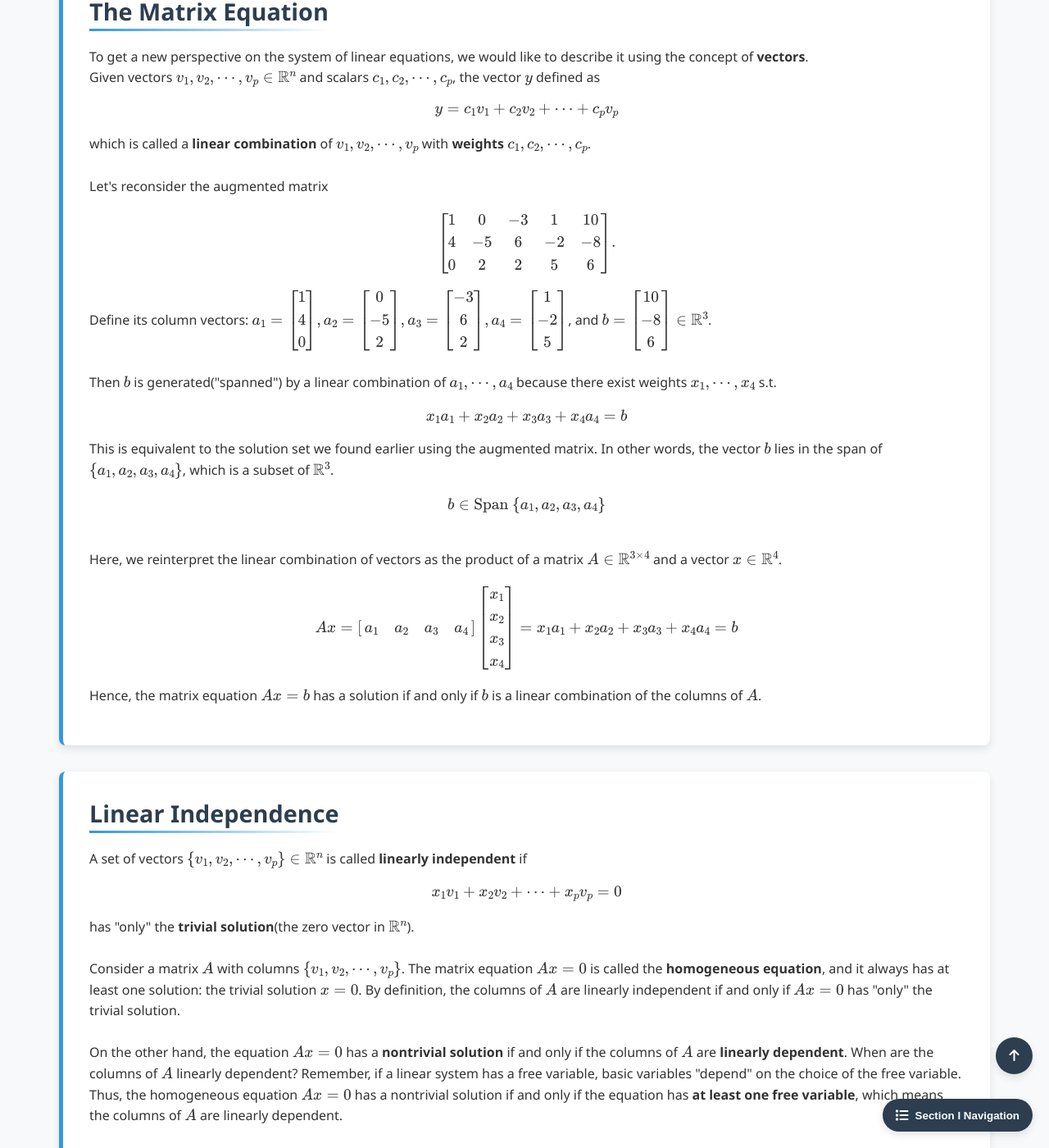
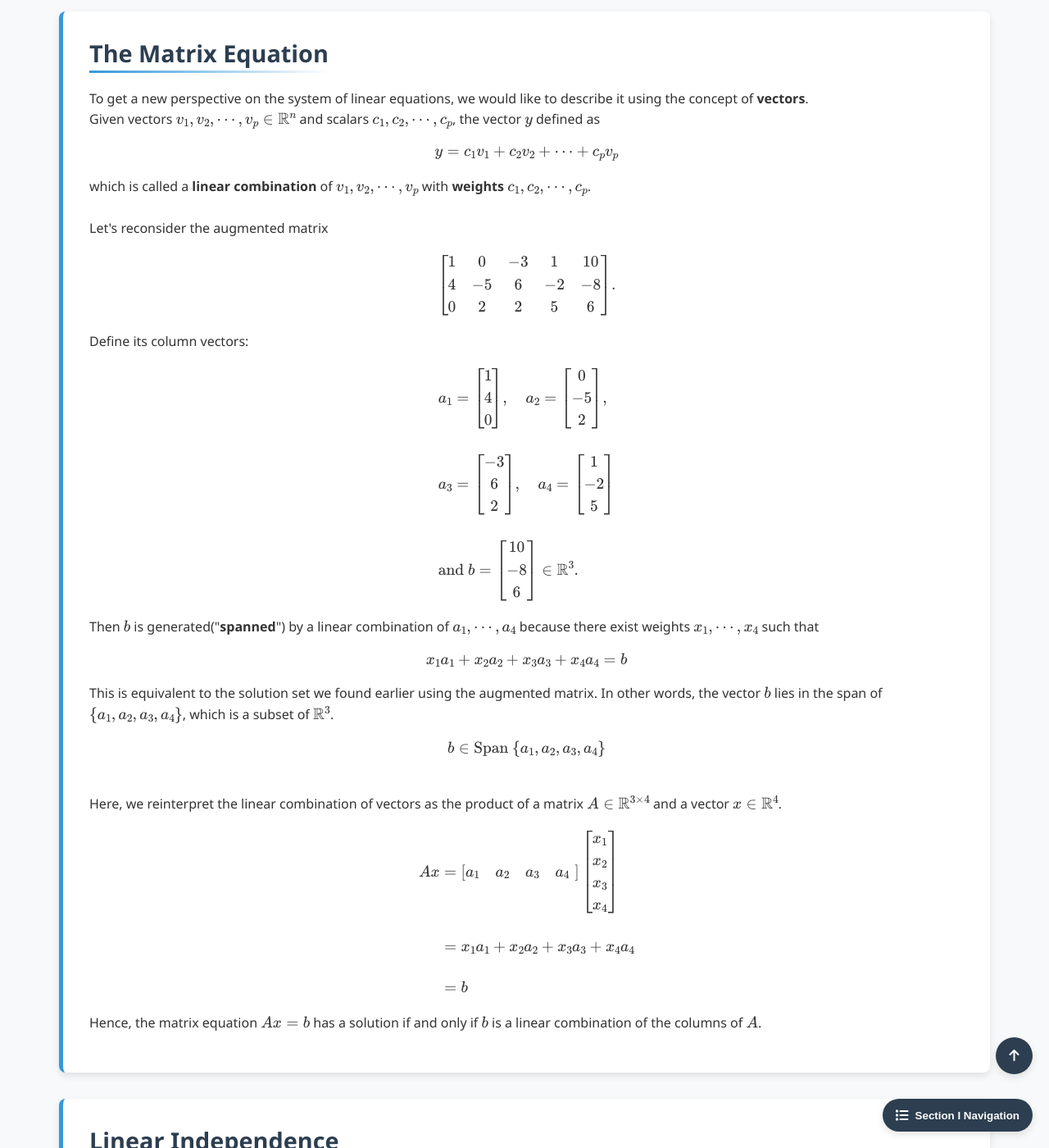
Before and after one commit to Yusukey01/yusukey01.github.io, a Jekyll site: the page built from Mathematics/Linear_algebra/linear_equations.html, in a window 1280 px wide and 1400 px high, scrolled down 3252 px. Shown: the whole window at 82% size. Built offline with Jekyll 4.4.1, drawn with Linux system fonts in a browser that asks for light colours; some of the changed text lies outside the part shown.

Commit message:
Updated Section 1-1

```diff
--- a/Mathematics/Linear_algebra/linear_equations.html
+++ b/Mathematics/Linear_algebra/linear_equations.html
@@ -125,7 +125,7 @@ uses_python: false
 
         <div class="topic-nav">
             <a href="#system">System of Linear Equations</a>
-            <a href="#m_eq">The Matrix Equation</a>
+            <a href="#m_eq">Matrix Equations</a>
             <a href="#independence">Linear Independence</a>
             <a href="#homo">Nonhomogeneous System vs Homogeneous System</a>
         </div>
@@ -136,7 +136,9 @@ uses_python: false
             <h2>System of Linear Equations</h2>
             <p>
             A <strong>linear equation</strong> can be expressed in the form
-            <strong>\[a_1x_1 + a_2x_2 + \cdots + a_nx_n = b\] </strong>
+            \[
+            a_1x_1 + a_2x_2 + \cdots + a_nx_n = b
+            \]
             where \(x_1 \cdots x_n \) are variables and \(b\) and the coefficients \(a_1 \cdots a_n\) are real or complex numbers.
             In practice, \(n\) would be more than thousands or more.
             <br> We refer to a collection of linear equations involving the same variables as a <strong>system of linear equations</strong>.
@@ -177,7 +179,7 @@ uses_python: false
             <br>
             First, we want to transform our augmented matrix into <strong>row echelon form</strong>, which satisfies
             following conditions:
-            <br>
+            <br><br>
             <ol style="padding-left: 40px;">
                 <li>All nonzero rows are above any rows of all zeros.</li>
                 <li>The first nonzero entry in each row appears further to the right than the first nonzero
@@ -208,7 +210,7 @@ uses_python: false
 
             <br>The matrix is now in row echelon form. Next, we transform it into <strong>reduced row echelon form(RREF)</strong>.
             A matrix in row echelon form is RREF if it satisfies the following conditions additionally:
-            <br>
+            <br><br>
             <ol style="padding-left: 40px;">
                 <li>The leading entry in each nonzero row is 1.</li>
                 <li>Each leading 1 is the only nonzero entry in its column. </li>
@@ -246,7 +248,8 @@ uses_python: false
                 x_4 & \text{ is a free variable.}
             \end{align}
             \]
-            <br>In this system, any solution is determined by a choice of the <strong>free variable</strong> \(x_4\).
+            <br>
+            In this system, any solution is determined by a choice of the <strong>free variable</strong> \(x_4\).
             </p>
             </section>
 
@@ -257,32 +260,53 @@ uses_python: false
             describe it using the concept of <strong>vectors</strong>.
             <br>Given vectors \(v_1, v_2,\cdots, v_p \in \mathbb{R}^n \) and scalars \(c_1, c_2,\cdots, c_p\),
             the vector \(y\) defined as
-            \[y = c_1v_1 + c_2v_2 + \cdots + c_pv_p\]
+
+            \[
+            y = c_1v_1 + c_2v_2 + \cdots + c_pv_p
+            \]
+
             which is called a <strong>linear combination</strong> of \(v_1, v_2,\cdots, v_p\) with
             <strong>weights</strong> \(c_1, c_2,\cdots, c_p\).
             <br><br>Let's reconsider the augmented matrix
-            \[\begin{bmatrix} 1 & 0 & -3 & 1 & 10\\ 4 & -5 & 6 & -2 & -8\\ 0 & 2 & 2 &  5 & 6 \end{bmatrix}.\]
+
+            \[
+            \begin{bmatrix} 1 & 0 & -3 & 1 & 10 \\
+                            4 & -5 & 6 & -2 & -8 \\
+                            0 & 2 & 2 &  5 & 6
+            \end{bmatrix}.
+            \]
+
             Define its column vectors:
-            \(a_1 = \begin{bmatrix} 1 \\ 4 \\ 0 \end{bmatrix},
-            a_2 = \begin{bmatrix} 0 \\ -5 \\ 2 \end{bmatrix},
-            a_3 = \begin{bmatrix} -3 \\ 6 \\ 2  \end{bmatrix},
-            a_4 = \begin{bmatrix} 1 \\ -2 \\ 5 \end{bmatrix}\), and
-            \(b =\begin{bmatrix} 10 \\ -8 \\ 6  \end{bmatrix} \in \mathbb{R}^3\).
-            <br><br>
-            Then \(b\) is generated("spanned") by a linear combination of \(a_1, \cdots, a_4\) because there exist
-            weights \(x_1, \cdots, x_4\) s.t.
-            \[x_1a_1 + x_2a_2 + x_3a_3 + x_4a_4 = b\]
+            \[
+            \begin{align*}
+            &a_1 = \begin{bmatrix} 1 \\ 4 \\ 0 \end{bmatrix}, \quad a_2 = \begin{bmatrix} 0 \\ -5 \\ 2 \end{bmatrix}, \\\\
+            &a_3 = \begin{bmatrix} -3 \\ 6 \\ 2  \end{bmatrix}, \quad  a_4 = \begin{bmatrix} 1 \\ -2 \\ 5 \end{bmatrix} \\\\
+            &\text{and } b =\begin{bmatrix} 10 \\ -8 \\ 6  \end{bmatrix} \in \mathbb{R}^3.
+            \end{align*}
+            \]
+            Then \(b\) is generated("<strong>spanned</strong>") by a linear combination of \(a_1, \cdots, a_4\) because
+            there exist weights \(x_1, \cdots, x_4\) such that
+
+            \[
+            x_1a_1 + x_2a_2 + x_3a_3 + x_4a_4 = b
+            \]
+
             This is equivalent to the solution set we found earlier using the augmented matrix.
             In other words, the vector \(b\) lies in the span of \(\{a_1, a_2, a_3, a_4\}\), which is
             a subset of \( \mathbb{R}^3\).
-            \[b \in \text{Span } \{a_1, a_2, a_3, a_4\}\]
+            \[
+            b \in \text{Span } \{a_1, a_2, a_3, a_4\}
+            \]
             <br>
             Here, we reinterpret the linear combination of vectors as the product of a
             matrix \(A \in \mathbb{R}^{3\times4}\) and a vector \(x\in\mathbb{R}^4\).
             \[
-            Ax = \begin{bmatrix} a_1 & a_2 & a_3 & a_4 \end{bmatrix}
-                 \begin{bmatrix} x_1 \\ x_2 \\ x_3 \\ x_4 \end{bmatrix}
-               = x_1a_1 + x_2a_2 + x_3a_3 + x_4a_4 = b
+            \begin{align*}
+            Ax &= \begin{bmatrix} a_1 & a_2 & a_3 & a_4 \end{bmatrix}
+                 \begin{bmatrix} x_1 \\ x_2 \\ x_3 \\ x_4 \end{bmatrix} \\\\
+               &= x_1a_1 + x_2a_2 + x_3a_3 + x_4a_4  \\\\
+               &= b
+            \end{align*}
             \]
             Hence, the matrix equation \(Ax = b\) has a solution if and only if \(b\) is a linear combination of
             the columns of \(A\).
@@ -301,7 +325,9 @@ uses_python: false
             if and only if \(Ax =0\) has "only" the trivial solution.
             <br><br>
             On the other hand, the equation \(Ax =0\) has a <strong>nontrivial solution</strong> if and only if
-            the columns of \(A\) are <strong>linearly dependent</strong>. When are the columns of \(A\) linearly dependent? Remember, if a linear system has a free variable,
+            the columns of \(A\) are <strong>linearly dependent</strong>.
+            <br><br>
+            When are the columns of \(A\) linearly dependent? Remember, if a linear system has a free variable,
             basic variables "depend" on the choice of the free variable. Thus, the homogeneous equation \(Ax =0\) has a nontrivial solution
             if and only if the equation has <strong>at least one free variable</strong>, which means the columns of \(A\) are linearly dependent.
             <br><br>
@@ -313,7 +339,7 @@ uses_python: false
             w = \begin{bmatrix} 7 \\ -9 \\ 7 \end{bmatrix}
             \]
             The set \(\{u, v, w\}\) is a linearly "dependent" set because \(v = 2u\), but the vector \(w\) is NOT
-            a linear combination of \(u\) and \(v\). In other words, \(w \notin Span\{u, v\}\).
+            a linear combination of \(u\) and \(v\). In other words, \(w \notin \text{Span }\{u, v\}\).
             Even in a linearly dependent set, some vectors might not be expressible as a combination of the others.
             </p>
             </section>
@@ -343,9 +369,11 @@ uses_python: false
             <br>
             Let's solve the homogeneous system \(Ax = 0\) using the same matrix \(A\).
             \[
-            \begin{bmatrix} 1 & 0 & -3 & 1 & 0\\ 4 & -5 & 6 & -2 & 0\\ 0 & 2 & 2 &  5 & 0 \end{bmatrix}
-            \xrightarrow{\text{rref}}
+            \begin{align*}
+            &\begin{bmatrix} 1 & 0 & -3 & 1 & 0\\ 4 & -5 & 6 & -2 & 0\\ 0 & 2 & 2 &  5 & 0 \end{bmatrix} \\\\
+            &\xrightarrow{\text{rref}}
             \begin{bmatrix} 1 & 0 & 0 & \frac{85}{46} & 0\\ 0 & 1 & 0 & \frac{51}{23} & 0\\ 0 & 0 & 1 & \frac{13}{46}& 0 \end{bmatrix}
+            \end{align*}
             \]
             <br>Then the solution is
             \[
@@ -373,10 +401,24 @@ uses_python: false
                 <span class="proof-title">Proof:</span>
                 Let \(p\) be a particular solution of the nonhomogeneous system \(Ax = b\) and let \(v_h\) be
                 any solution of the homogeneous system \(Ax = 0\). Also, let \(w = p + v_h\).
-                \[ Aw = A(p+v_h) = Ap + Av_h = b + 0 = b \]
+                \[
+                \begin{align*}
+                Aw  &= A(p+v_h)  \\\\
+                    &= Ap + Av_h \\\\
+                    &= b + 0     \\\\
+                    &= b.
+                \end{align*}
+                \]
                 Thus \(w = p + v_h\) is a solution of \(Ax = b\).
                 <br>Also, let \(w\) be any solution of \(Ax = b\), and define \(v_h = w -p\). Then
-                \[ Av_h = A(w-p) = Aw - Ap = b -b = 0.\]
+                \[
+                \begin{align*}
+                Av_h &= A(w-p) \\\\
+                     &= Aw - Ap \\\\
+                     &= b -b  \\\\
+                     &= 0.
+                \end{align*}
+                \]
                 Thus \(v_h = w -p\) satisfies \(Ax = 0\).
                 <br>Therefore, every solution of \(Ax = b\) has the form \(w = p + v_h\).
             </div>
```
Also changed, not shown: other parts of Mathematics/Linear_algebra/linear_equations.html (+1 -1 lines).
